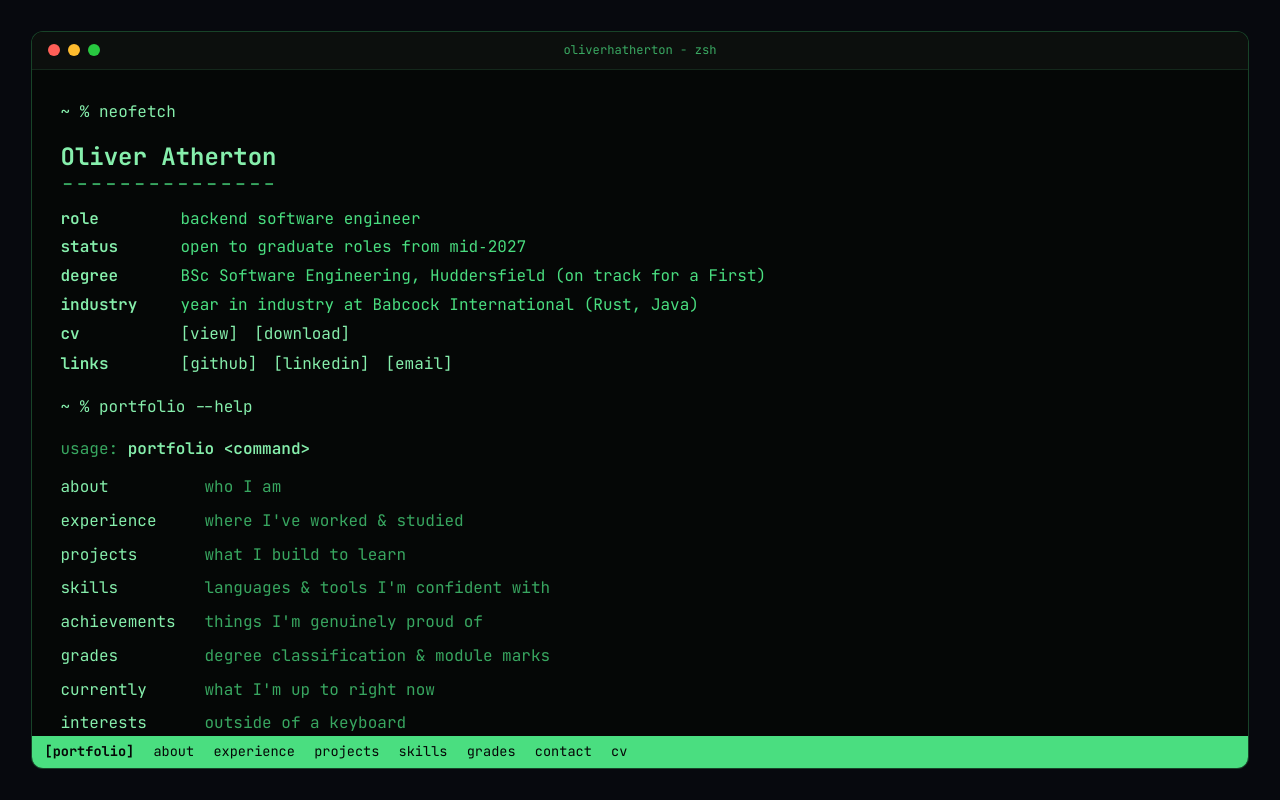
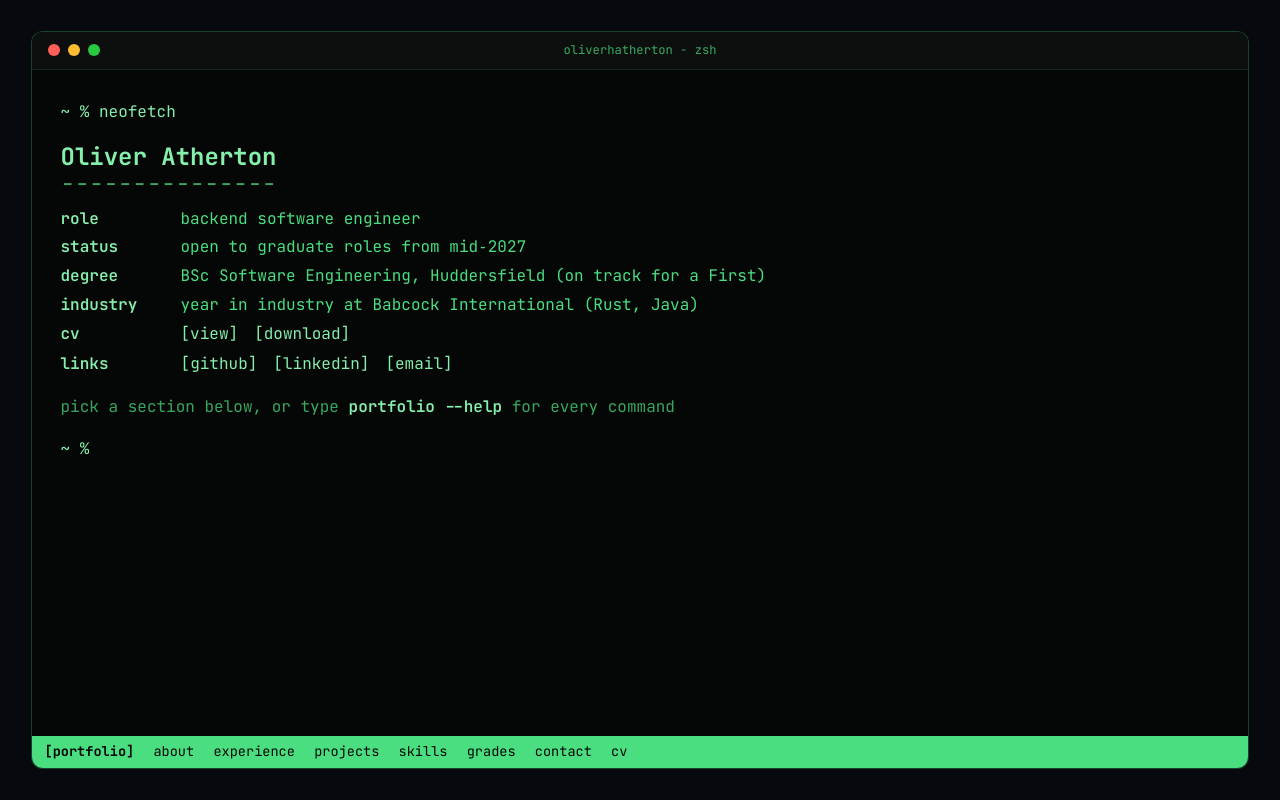
Before and after one commit to oliverhatherton/portfolio, a React (Vite) app: page / in a window 1280 px wide. Built offline with nearby package versions, Linux system fonts and the light colour scheme.

Commit message:
feat: calm the terminal's first screen
- type neofetch into the prompt on load instead of printing it at once
- drop the pre-run help list; a one-line hint points to portfolio --help
- print the neofetch rows in quick succession, instant with reduced motion

```diff
--- a/src/components/terminal/Terminal.jsx
+++ b/src/components/terminal/Terminal.jsx
@@ -28,6 +28,7 @@ export default function Terminal() {
   const ranIntro = useRef(false);
   // The intro is pre-run on load; only scroll once the visitor runs something.
   const userRan = useRef(false);
+  const bannerShown = useRef(false);
   const tabRef = useRef({ matches: [], idx: -1 });
   // `run` and `clearScreen` call each other (retry buttons re-invoke `run`;
   // `run` triggers `clearScreen`). Refs break the circular declaration order
@@ -75,7 +76,9 @@ export default function Terminal() {
       }
 
       if (bin === "neofetch") {
-        append([entry(<Banner run={runRef.current} repeat />)]);
+        const first = !bannerShown.current;
+        bannerShown.current = true;
+        append([entry(<Banner run={runRef.current} first={first} />)]);
         return;
       }
 
@@ -168,15 +171,18 @@ export default function Terminal() {
   useEffect(() => {
     if (ranIntro.current) return;
     ranIntro.current = true;
-    const runCmd = (cmd) => runRef.current(cmd);
-    const echo = (text) => ({ id: idRef.current++, type: "prompt", text });
-    append([
-      echo("neofetch"),
-      entry(<Banner run={runCmd} />),
-      echo("portfolio --help"),
-      entry(renderHelp({ run: runCmd })),
-    ]);
-    // eslint-disable-next-line react-hooks/exhaustive-deps
+    // Type `neofetch` into the prompt and run it, like a real session.
+    // No cleanup: StrictMode's remount would cancel it and the ref stops a rerun.
+    const cmd = "neofetch";
+    const reduced = window.matchMedia?.("(prefers-reduced-motion: reduce)").matches;
+    const step = reduced ? 0 : 45;
+    for (let i = 1; i <= cmd.length; i += 1) {
+      setTimeout(() => setInput(cmd.slice(0, i)), 250 + step * i);
+    }
+    setTimeout(() => {
+      runRef.current(cmd);
+      setInput("");
+    }, 250 + step * (cmd.length + 3));
   }, []);
 
   // Bring the latest command to the top of the screen so its output reads
@@ -362,9 +368,9 @@ export default function Terminal() {
 }
 
 /* neofetch-style summary: the recruiter's first questions, answered as CLI output. */
-function Banner({ run, repeat = false }) {
-  // Only the load-time intro is the page's h1.
-  const Title = repeat ? "p" : "h1";
+function Banner({ run, first = false }) {
+  // Only the first intro is the page's h1, and only it carries the hint.
+  const Title = first ? "h1" : "p";
   const rows = [
     ["role", "backend software engineer"],
     ["status", "open to graduate roles from mid\u20112027"],
@@ -374,18 +380,20 @@ function Banner({ run, repeat = false }) {
 
   return (
     <div className="t-fetch">
-      <Title className="t-fetch-title">{profile.name}</Title>
-      <p className="t-fetch-rule" aria-hidden="true">
+      <Title className="t-fetch-title" style={{ "--i": 0 }}>
+        {profile.name}
+      </Title>
+      <p className="t-fetch-rule" aria-hidden="true" style={{ "--i": 1 }}>
         {"-".repeat(profile.name.length)}
       </p>
       <dl className="t-fetch-rows">
-        {rows.map(([key, value]) => (
-          <div className="t-fetch-row" key={key}>
+        {rows.map(([key, value], i) => (
+          <div className="t-fetch-row" key={key} style={{ "--i": i + 2 }}>
             <dt>{key}</dt>
             <dd>{value}</dd>
           </div>
         ))}
-        <div className="t-fetch-row">
+        <div className="t-fetch-row" style={{ "--i": 6 }}>
           <dt>cv</dt>
           <dd className="t-fetch-links">
             <button type="button" className="t-cmd" onClick={() => run("portfolio cv")}>
@@ -396,7 +404,7 @@ function Banner({ run, repeat = false }) {
             </a>
           </dd>
         </div>
-        <div className="t-fetch-row">
+        <div className="t-fetch-row" style={{ "--i": 7 }}>
           <dt>links</dt>
           <dd className="t-fetch-links">
             {socials.map((s) => (
@@ -412,6 +420,12 @@ function Banner({ run, repeat = false }) {
           </dd>
         </div>
       </dl>
+      {first ? (
+        <p className="t-line t-dim t-fetch-hint" style={{ "--i": 8 }}>
+          pick a section below, or type{" "}
+          <span className="t-strong">portfolio --help</span> for every command
+        </p>
+      ) : null}
     </div>
   );
 }
--- a/src/components/terminal/terminal.css
+++ b/src/components/terminal/terminal.css
@@ -191,6 +191,30 @@
 .t-fetch-row dd {
   margin: 0;
   color: var(--t-green);
+}
+/* rows print in quick succession, like real output */
+.t-fetch > *,
+.t-fetch-row {
+  animation: t-print 0.2s ease both;
+  animation-delay: calc(var(--i, 0) * 55ms);
+}
+@keyframes t-print {
+  from {
+    opacity: 0;
+    transform: translateY(4px);
+  }
+}
+.t-fetch-rows {
+  animation: none;
+}
+.t-fetch-hint {
+  margin-top: 1rem;
+}
+@media (prefers-reduced-motion: reduce) {
+  .t-fetch > *,
+  .t-fetch-row {
+    animation: none;
+  }
 }
 .t-fetch-links {
   display: flex;
```
